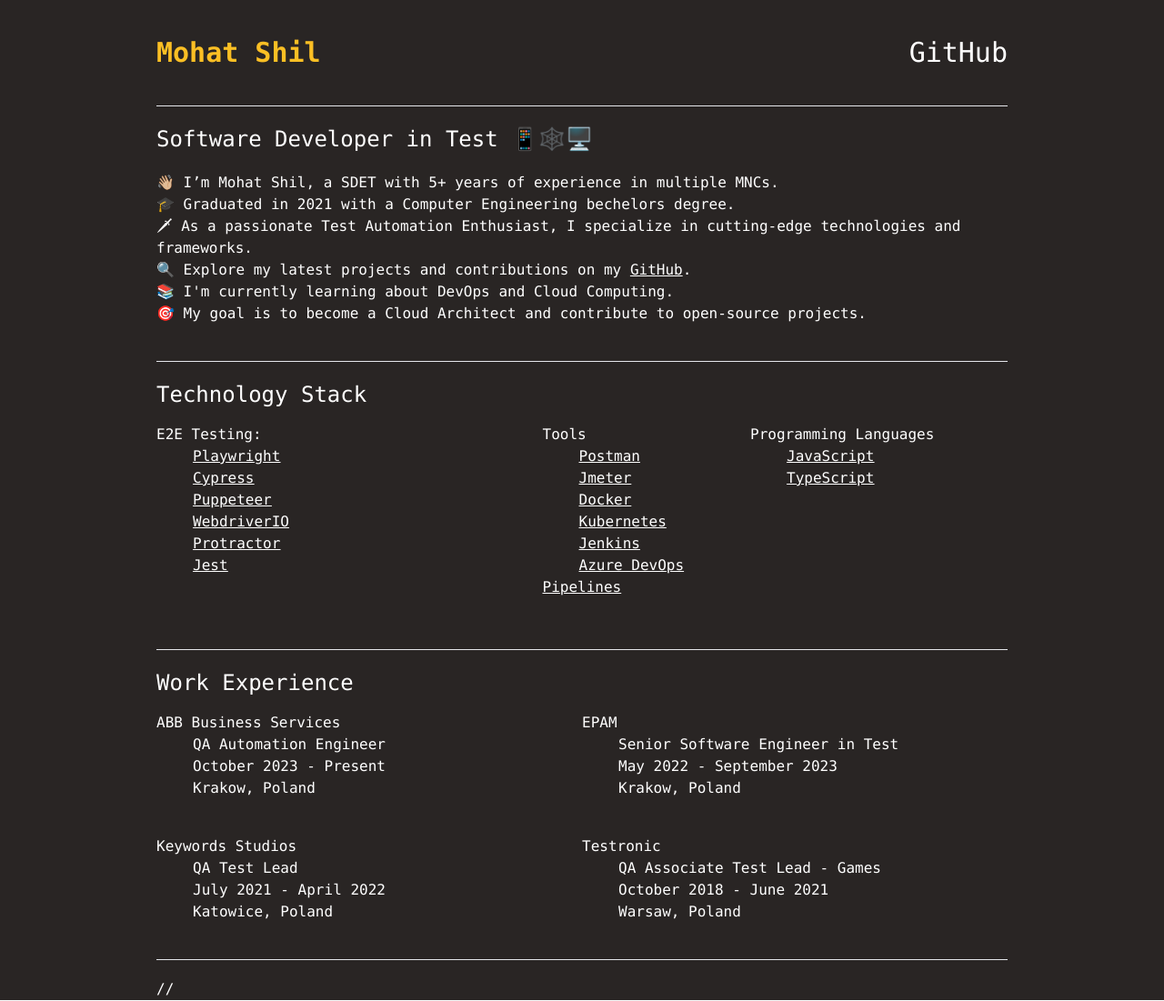
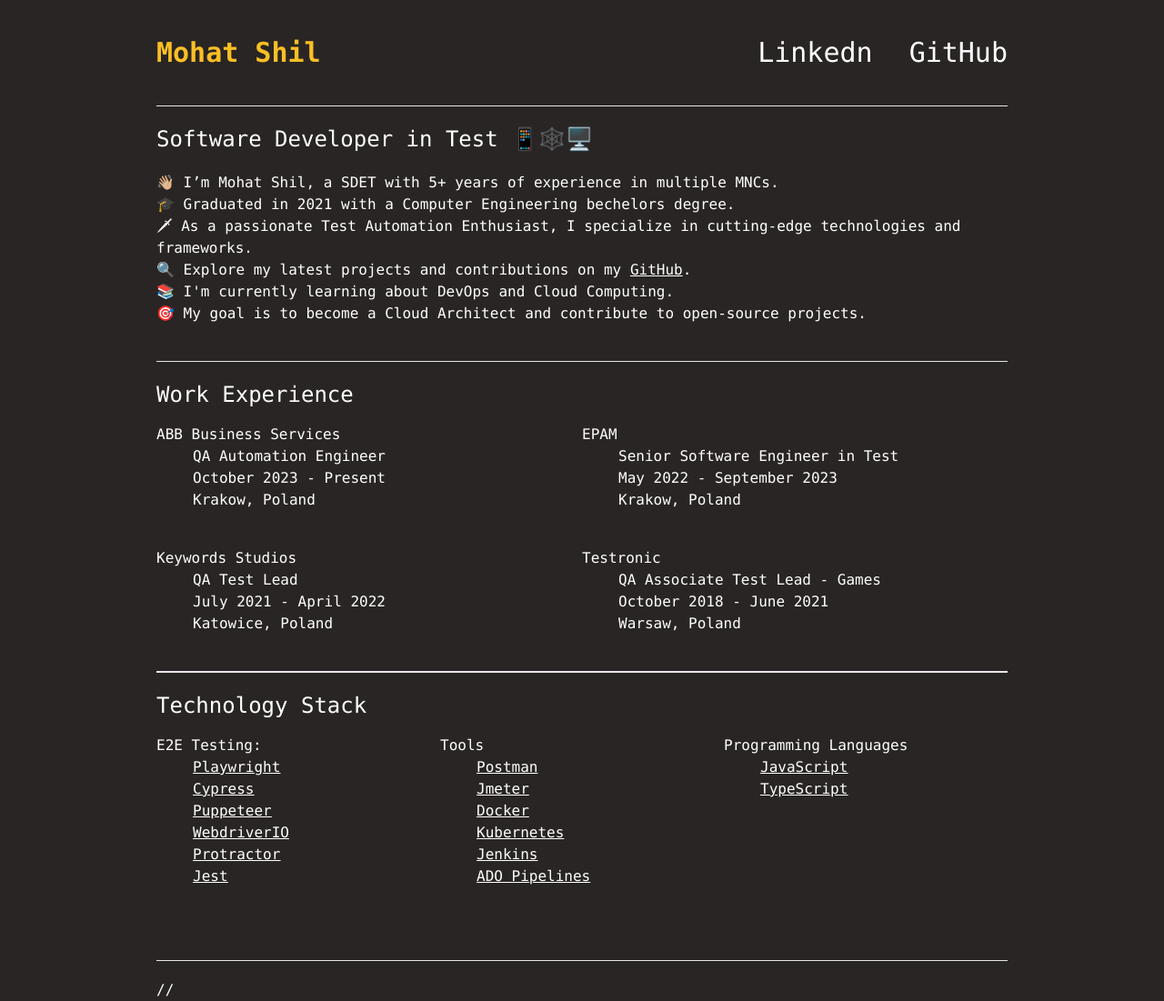
Before and after one commit to shilCode/portfolio_mohat, a React (Create React App) app in the folder portfolio-first/: page / in a window 1280 px wide. Shown: the whole page at 91% size. Built offline with nearby package versions, Linux system fonts and the light colour scheme.

Commit message:
moved tech stack

```diff
--- a/portfolio-first/src/components/Home.jsx
+++ b/portfolio-first/src/components/Home.jsx
@@ -2,7 +2,7 @@
 
 const Home = () => {
   return (
-    <div name='home' className='w-auto sm:w-auto lg:w-auto lg:h-auto md:h-auto sm:h-auto bg-[#292524]'>
+    <div name='home' className='w-auto sm:w-auto lg:w-auto lg:h-auto md:h-auto sm:h-auto bg-[#292524]  overflow-hidden'>
 
       {/* Header */}
       <div className='max-w-[1000px] mx-auto px-8 flex flex-col h-full font-mono text-white'>
@@ -11,9 +11,11 @@
             <div >
             <h1 className='text-[#fbbf24]  font-extrabold  text-3xl '>Mohat Shil </h1>
             </div>
+            <div className=''>
+            <a className=' text-3xl' href='https://www.linkedin.com/in/mohat-shil/' target="_blank">Linkedn</a>
+            <a className=' text-3xl ps-10' href='https://github.com/shilCode' target="_blank">GitHub</a>
             <div>
-            <a className=' text-3xl' href='https://github.com/shilCode'>GitHub</a>
-            <div>
+
 
             </div>
             </div>
@@ -26,55 +28,14 @@
             <ul> 👋🏼 I’m Mohat Shil, a SDET with 5+ years of experience in multiple MNCs. </ul>
             <ul> 🎓 Graduated in 2021 with a Computer Engineering bechelors degree.</ul>
             <ul>  🗡  As a passionate Test Automation Enthusiast, I specialize in cutting-edge technologies and frameworks.</ul>
-            <ul> 🔍 Explore my latest projects and contributions on my <a href='https://github.com/shilCode' className=' underline'>GitHub</a>.</ul>
+            <ul> 🔍 Explore my latest projects and contributions on my <a href='https://github.com/shilCode' className=' underline' target="_blank">GitHub</a>.</ul>
             <ul> 📚 I'm currently learning about DevOps and Cloud Computing.</ul>
             <ul> 🎯 My goal is to become a Cloud Architect and contribute to open-source projects.</ul>
           </div>
         </div>
       </div>
+
       <hr />
-        {/* Tech Stack */}
-        <div className='pb-10' >
-        <h2 className='  font-mono pt-5 pb-4 text-2xl'>Technology Stack</h2>
-
-    <div className=' flex'>
-    <div className=' pb-10 w-1/2'>
-          <div className='w-1/2 '>E2E Testing:
-          <div className='ms-10 underline'>
-          <a href="https://playwright.dev/">Playwright</a><br/>
-          <a href="https://www.cypress.io/">Cypress</a><br/>
-          <a href="https://pptr.dev/">Puppeteer</a><br/>
-          <a href="https://webdriver.io/">WebdriverIO</a><br/>
-          <a href="https://www.protractortest.org/#/">Protractor</a><br/>
-          <a href="https://jestjs.io/">Jest</a><br/>
-          </div>
-          </div>
-
-
-        </div>
-
-        <div className='flex'>
-          <div className='no-underline'>Tools <br/>
-          <a className='ms-10 underline' href="https://www.postman.com/">Postman</a><br/>
-          <a className='ms-10 underline' href="https://jmeter.apache.org/">Jmeter</a><br/>
-          <a className='ms-10 underline' href="https://www.docker.com/">Docker</a><br/>
-          <a className='ms-10 underline' href="https://kubernetes.io/">Kubernetes</a><br/>
-
-          <a className='ms-10 underline' href="https://www.jenkins.io/">Jenkins</a><br/>
-          <a className='ms-10 underline' href="https://azure.microsoft.com/en-us/products/devops">Azure DevOps Pipelines</a>
-
-        </div>
-     </div>
-        <div className=' w-1/3'>Programming Languages
-          <div className='ms-10 underline '>
-          <a href="https://javascript.info/">JavaScript</a><br/>
-          <a href="https://typescriptlang.org/">TypeScript</a><br/>
-        </div> <br/>
-     </div>
-    </div>
-
-        </div>
-        <hr />
         {/* Experience */}
         <div >
         <h2 className='  font-mono pt-5 pb-4 text-2xl'>Work Experience </h2>
@@ -148,6 +109,46 @@
         </div>
         </div>
       <hr />
+
+      <hr />
+        {/* Tech Stack */}
+        <div className='pb-10' >
+        <h2 className='  font-mono pt-5 pb-4 text-2xl'>Technology Stack</h2>
+              <div className=' flex'>
+                  <div className=' pb-10 w-1/2'>
+                    <div>E2E Testing:
+                    <div className='ms-10 underline'>
+                    <a href="https://playwright.dev/">Playwright</a><br/>
+                    <a href="https://www.cypress.io/">Cypress</a><br/>
+                    <a href="https://pptr.dev/">Puppeteer</a><br/>
+                    <a href="https://webdriver.io/">WebdriverIO</a><br/>
+                    <a href="https://www.protractortest.org/#/">Protractor</a><br/>
+                    <a href="https://jestjs.io/">Jest</a><br/>
+                    </div>
+                    </div>
+                  </div>
+
+                  <div className='flex w-1/2'>
+                    <div >Tools <br/>
+                    <a className='ms-10 underline' href="https://www.postman.com/">Postman</a><br/>
+                    <a className='ms-10 underline' href="https://jmeter.apache.org/">Jmeter</a><br/>
+                    <a className='ms-10 underline' href="https://www.docker.com/">Docker</a><br/>
+                    <a className='ms-10 underline' href="https://kubernetes.io/">Kubernetes</a><br/>
+                    <a className='ms-10 underline' href="https://www.jenkins.io/">Jenkins</a><br/>
+                    <a className='ms-10 underline' href="https://azure.microsoft.com/en-us/products/devops">ADO Pipelines</a>
+
+                  </div>
+              </div>
+                  <div className=' w-1/2'>Programming Languages
+                    <div className='ms-10 underline '>
+                    <a href="https://javascript.info/">JavaScript</a><br/>
+                    <a href="https://typescriptlang.org/">TypeScript</a><br/>
+                  </div> <br/>
+              </div>
+    </div>
+
+        </div>
+        <hr />
             <footer className=' bg-none font-mono pt-5'>
              //
             </footer>
```
